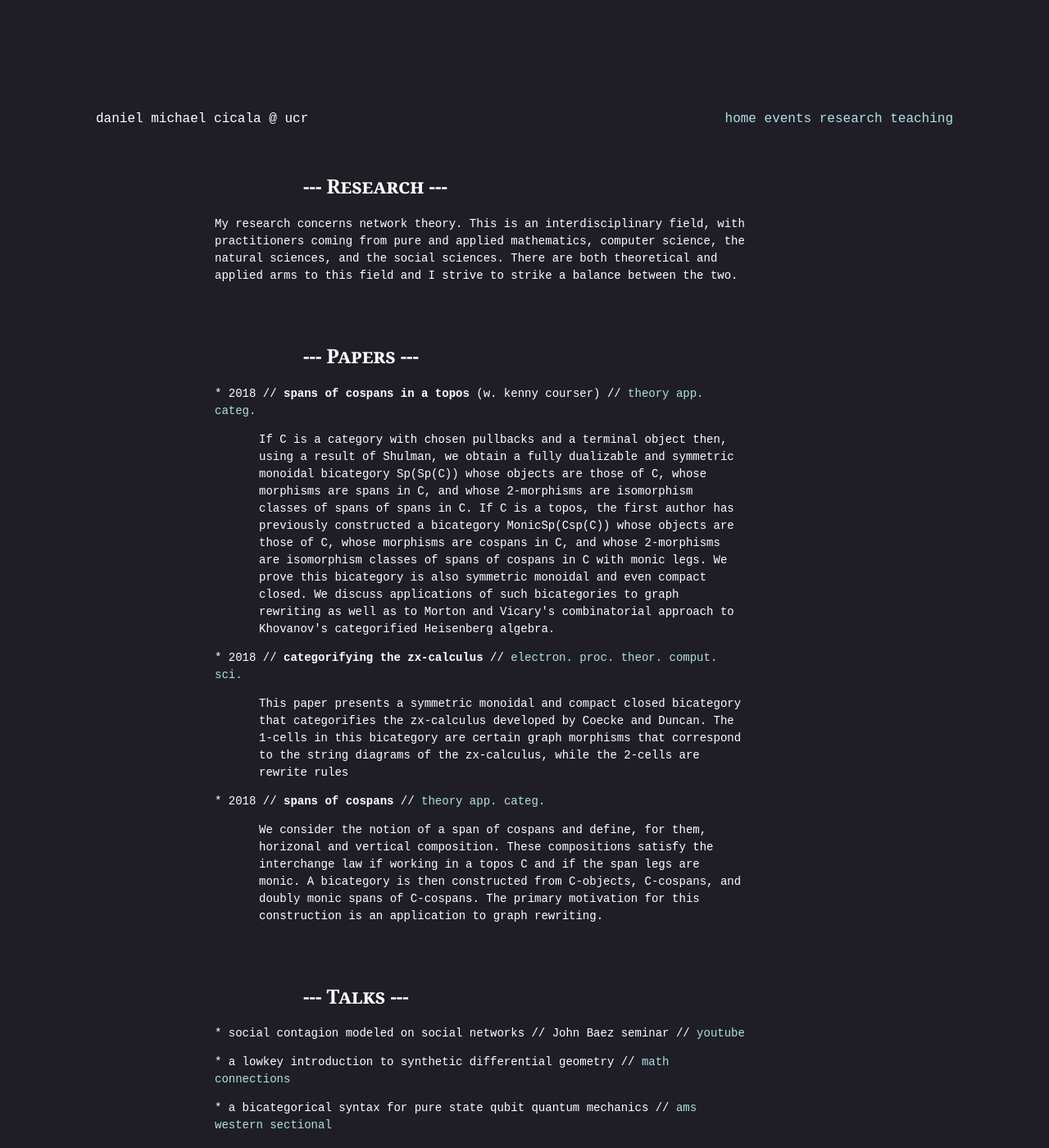
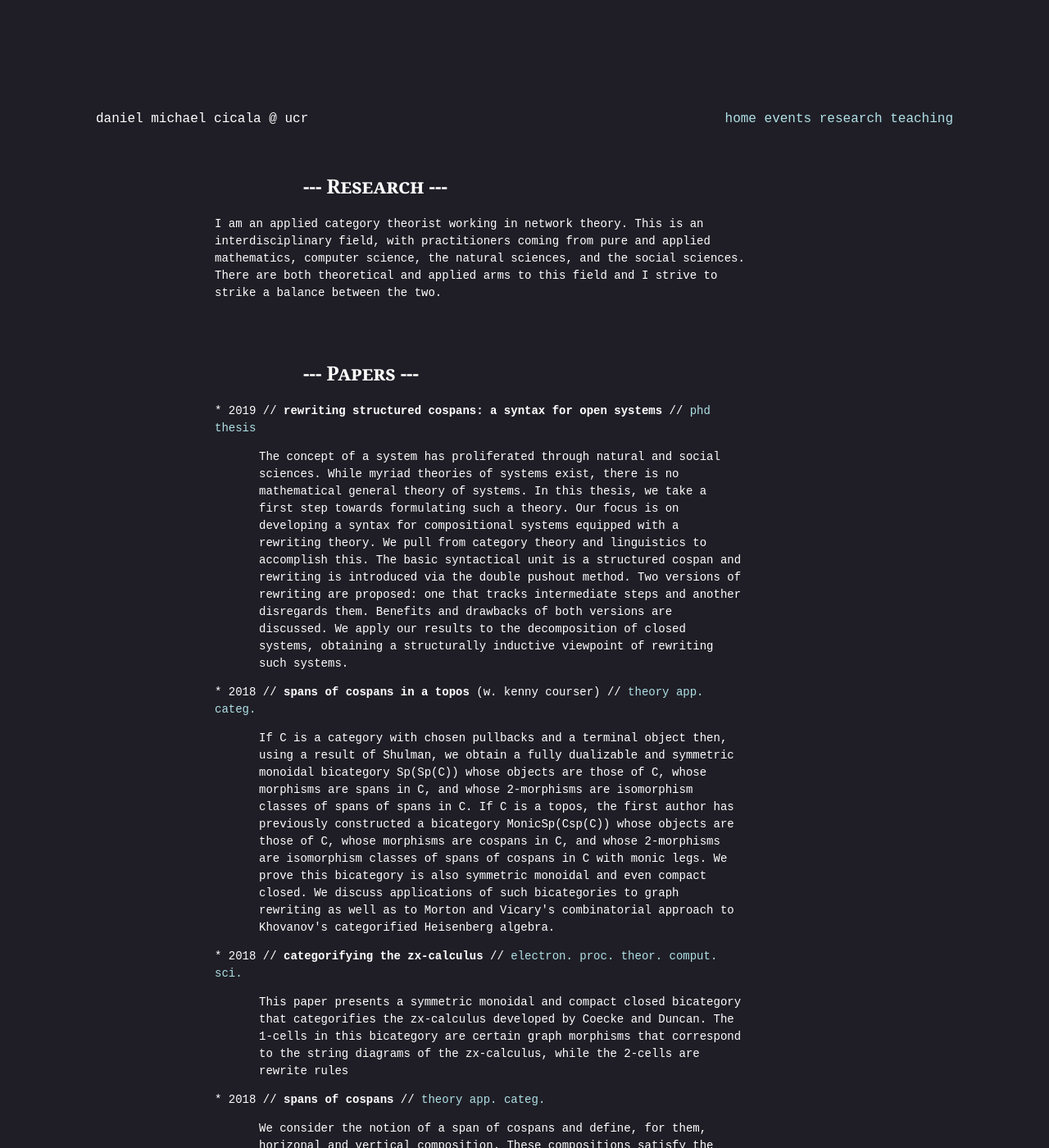
Before and after one commit to danielmichaelcicala/danielmichaelcicala.github.io, a Jekyll site: the page built from research/index.html, in a window 1280 px wide and 1400 px high. Shown: the whole window at 82% size. Built offline with Jekyll 4.4.1, drawn with Linux system fonts in a browser that asks for light colours; some of the changed text lies outside the part shown.

Commit message:
add thesis and syco

```diff
--- a/research/index.html
+++ b/research/index.html
@@ -10,13 +10,13 @@
   <h1> --- Research ---  </h1>
 
     <p class="notab">
-        My research concerns network theory.  This is an
-        interdisciplinary field, with practitioners coming
-        from pure and applied mathematics, computer science,
-        the natural sciences, and the social sciences.
-        There are both theoretical and applied arms
-        to this field and I strive to strike a balance
-        between the two.
+        I am an applied category theorist working in network
+        theory.  This is an interdisciplinary field, with
+        practitioners coming from pure and applied
+        mathematics, computer science, the natural sciences,
+        and the social sciences.  There are both theoretical
+        and applied arms to this field and I strive to
+        strike a balance between the two.
     </p>
     <br> <br>
 
@@ -24,6 +24,29 @@
 
 
   <h1> --- Papers --- </h1>
+
+    <p class="notab">
+      * 2019 // <b> rewriting structured cospans: a syntax for open systems </b> //
+      <a href="https://arxiv.org/abs/1906.05443"
+	 target="_blank"> phd thesis </a> </p>
+
+    <p class="tab">
+      The concept of a system has proliferated through
+      natural and social sciences. While myriad theories of
+      systems exist, there is no mathematical general theory
+      of systems. In this thesis, we take a first step
+      towards formulating such a theory. Our focus is on
+      developing a syntax for compositional systems equipped
+      with a rewriting theory. We pull from category theory
+      and linguistics to accomplish this. The basic
+      syntactical unit is a structured cospan and rewriting
+      is introduced via the double pushout method. Two
+      versions of rewriting are proposed: one that tracks
+      intermediate steps and another disregards
+      them. Benefits and drawbacks of both versions are
+      discussed. We apply our results to the decomposition
+      of closed systems, obtaining a structurally inductive
+      viewpoint of rewriting such systems. </p>
 
     <p class="notab">
       * 2018 // <b> spans of cospans in a topos </b> (w. kenny courser) //
@@ -84,27 +107,43 @@
   <h1> --- Talks --- </h1>
 
     <p class="notab">
+      * rewriting structured cospan //
+      <a href="https://danielmichaelcicala.github.io/assets/slides_syco4.pdf"
+	 target="_blank"> slides  </a> //
+      <a href="http://events.cs.bham.ac.uk/syco/4/"
+	 target="_blank"> syco 4  </a> </p>
+
+    <p class="notab">
       * social contagion modeled on social networks //
-      John Baez seminar //
+      John Baez's seminar //
+      <a href="https://danielmichaelcicala.github.io/assets/slides_socont.pdf"
+	 target="_blank"> slides  </a> //
       <a href="https://www.youtube.com/watch?v=73DYr7MbxOk&feature=youtu.be"
 	 target="_blank"> youtube  </a> </p>
 
     <p class="notab">
-      * a lowkey introduction to synthetic differential geometry //
+      * a lowkey introduction to synthetic differential
+      geometry //
+      <a href="https://danielmichaelcicala.github.io/assets/slides_syndiff.pdf"
+	 target="_blank"> slides </a> //
       <a href="http://math.ucr.edu/~mathconn/index.html"
 	 target="_blank"> math connections </a> </p>
 
     <p class="notab">
-      * a bicategorical syntax for pure state qubit quantum mechanics //
+      * a bicategorical syntax for pure state qubit quantum
+      mechanics //
       <a href="http://www.ams.org/meetings/sectional/2243_other.html"
 	 target="_blank"> ams western sectional </a> </p>
 
     <p class="notab">
       * generalizing lawvere theories //
-      <a href="http://www.mat.uc.pt/~ct2017/" ttarget="_blank"> ct2017 </a> </p>
+      <a href="https://danielmichaelcicala.github.io/assets/slides_lawvere.pdf"
+         target="_blank"> slides </a> //
+      <a href="http://www.mat.uc.pt/~ct2017/" target="_blank"> ct2017 </a></p>
 
     <p class="notab">
-      * a symmetric monoidal and compact closed bicategorical syntax for graphical calculi //
+      * a symmetric monoidal and compact closed
+      bicategorical syntax for graphical calculi //
       <a href="http://www.mat.uc.pt/~ct2017/" target="_blank"> ct2017 </a> </p>
 
     <p class="notab">
```
Also changed, not shown: 4 other files.
